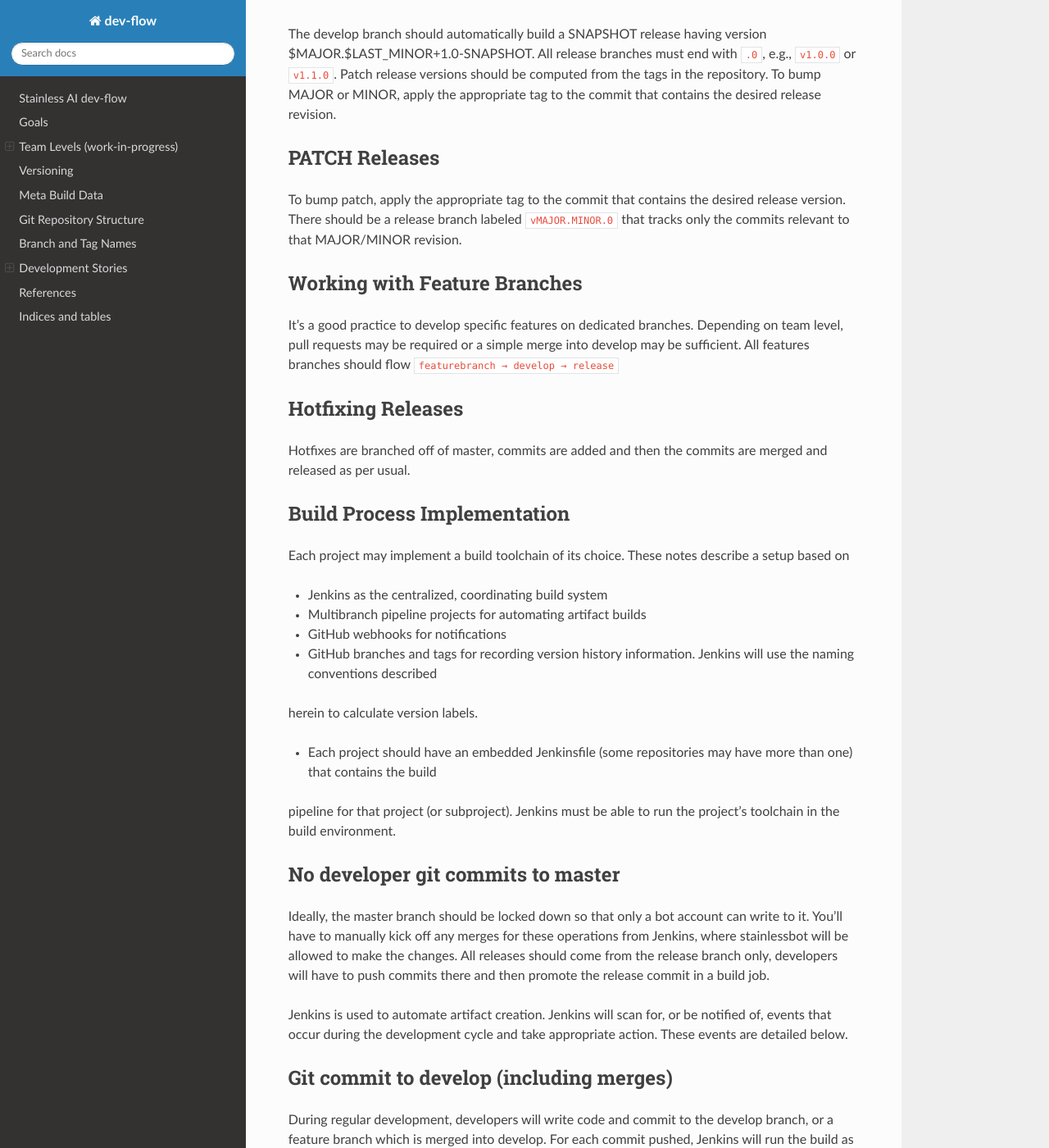
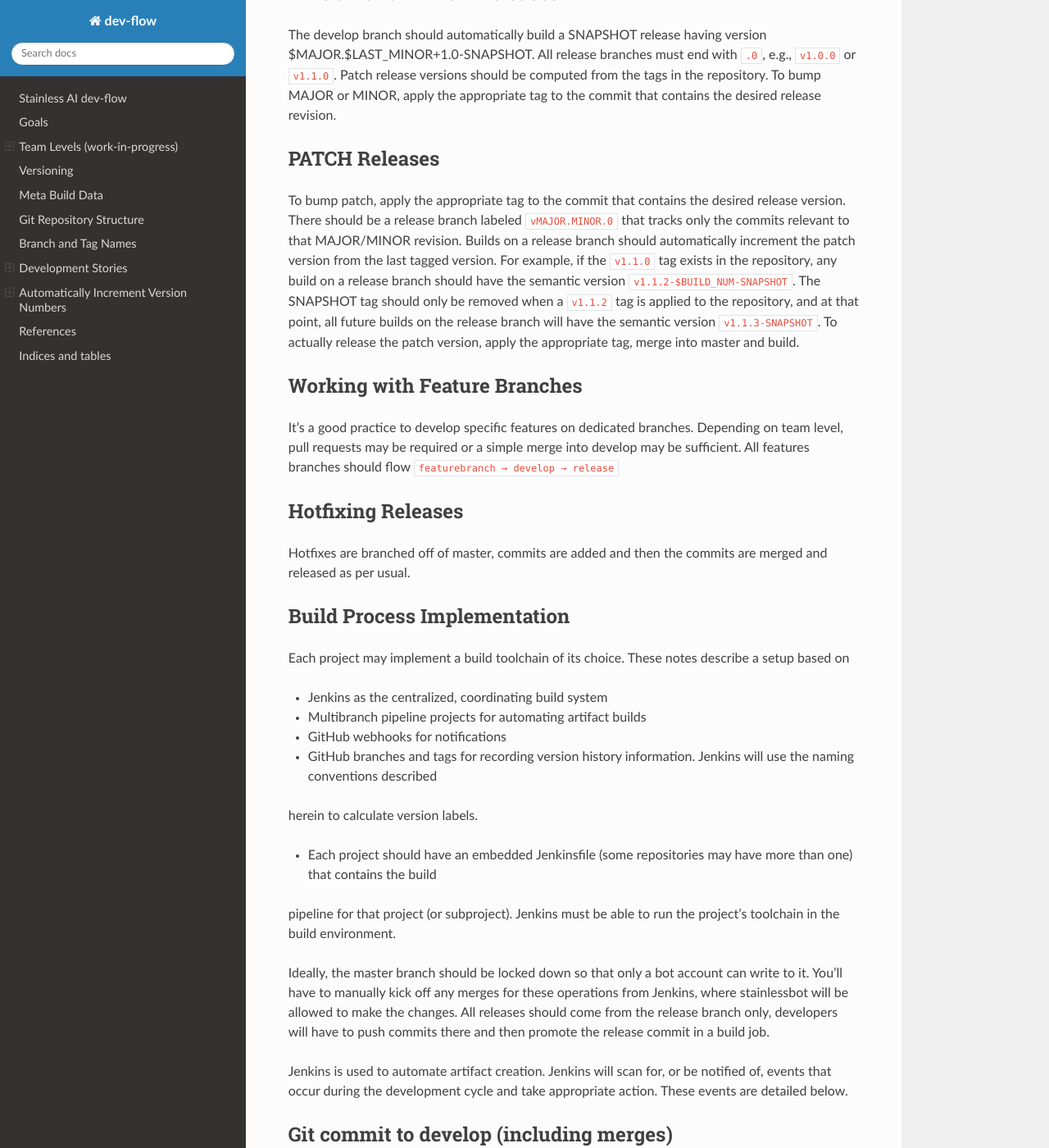
Before and after one commit to stainlessai/dev-flow, a Sphinx documentation site: the page built from docs/source/index.rst, in a window 1280 px wide and 1400 px high, scrolled down 5232 px. Shown: the whole window at 82% size. Built offline with Sphinx 7.4.7 and the Read the Docs theme 2.0.0, drawn with Linux system fonts in a browser that asks for light colours; some of the changed text lies outside the part shown.

Commit message:
Added @benfreefly comments re: develop builds and patches, updated release branch naming, version 1.1

```diff
--- a/docs/source/index.rst
+++ b/docs/source/index.rst
@@ -144,7 +144,7 @@
 
 * develop
 
-* v(version) ← release branch
+* :code:`v$MAJOR.$MINOR.x` ← release branch, e.g., :code:`v0.1.x` (contains patches only)
 
 * hotfixes
 
@@ -208,7 +208,12 @@
 PATCH Releases
 **************
 To bump patch, apply the appropriate tag to the commit that contains the desired release version. There should be a
-release branch labeled :code:`vMAJOR.MINOR.0` that tracks only the commits relevant to that MAJOR/MINOR revision.
+release branch labeled :code:`vMAJOR.MINOR.0` that tracks only the commits relevant to that MAJOR/MINOR revision. Builds
+on a release branch should automatically increment the patch version from the last tagged version. For example,
+if the :code:`v1.1.0` tag exists in the repository, any build on a release branch should have the semantic version
+:code:`v1.1.2-$BUILD_NUM-SNAPSHOT`. The SNAPSHOT tag should only be removed when a :code:`v1.1.2` tag is applied to
+the repository, and at that point, all future builds on the release branch will have the semantic version :code:`v1.1.3-SNAPSHOT`.
+To actually release the patch version, apply the appropriate tag, merge into master and build.
 
 Working with Feature Branches
 *****************************
@@ -239,9 +244,6 @@
 * Each project should have an embedded Jenkinsfile (some repositories may have more than one) that contains the build
 pipeline for that project (or subproject). Jenkins must be able to run the project’s toolchain in the build environment.
 
-No developer git commits to master
-**********************************
-
 Ideally, the master branch should be locked down so that only a bot account can write to it. You’ll have to manually
 kick off any merges for these operations from Jenkins, where stainlessbot will be allowed to make the changes. All
 releases should come from the release branch only, developers will have to push commits there and then promote the
@@ -260,6 +262,17 @@
 If the build changed, the build should produce a new artifact and automatically increment the BUILD_NUMBER  of the
 artifact based on the last valid tag in the repository, then deploy that artifact to the configured repository,
 and tag the commit in GitHub with the new version.
+
+Automatically Increment Version Numbers
+=======================================
+
+This can cause confusion among developers, it should be discussed.
+
+Building off any branch except master in Jenkins will result in an automatically incremented version number
+(based on the last version tag), not just a new build number. If you’re expecting :code:`1.1.1` in a feature build then you
+should continue working off of :code:`1.1.0` until ready to tag. Tagging as :code:`1.1.1` and then building your feature branch will
+result in :code:`1.1.2` builds. Once development is complete, add the patch version tag and then merge to master to release
+the desired version.
 
 Project Requirements
 ********************
```
Also changed, not shown: 5 other files.
